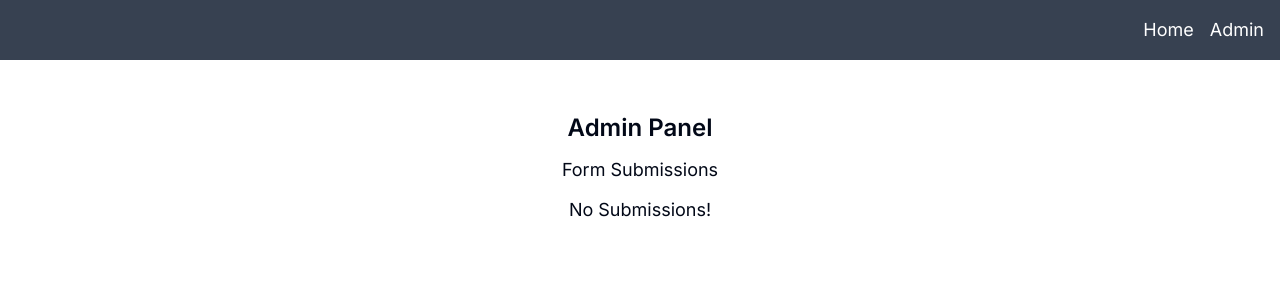
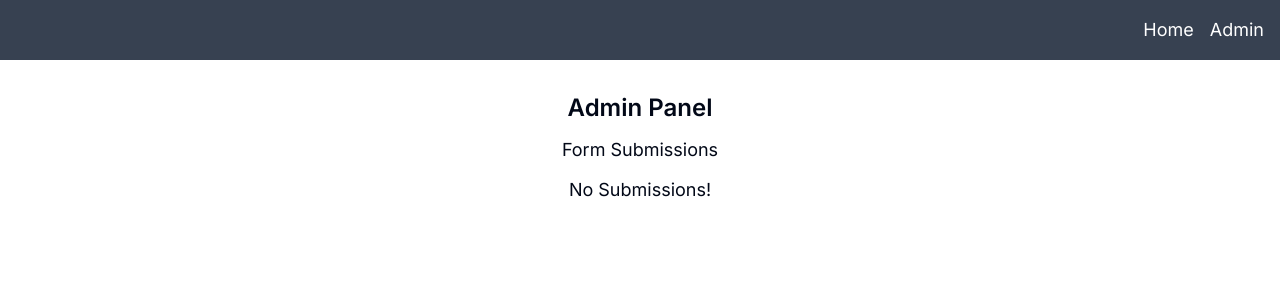
Before and after one commit to zabihhaqqani/NextJS-Form-Application, a Next.js app: page /admin in a window 1280 px wide. Shown: the top 300 px of the page. Built offline with nearby package versions, Linux system fonts and the light colour scheme.

Commit message:
styling: fix admin panel table

```diff
--- a/app/admin/page.tsx
+++ b/app/admin/page.tsx
@@ -49,9 +49,10 @@ export default function Admin() {
   return (
     <div className="md:text-lg lg:text-lg text-sm">
       <Navbar />
-      <div className="flex flex-col items-center justify-between p-10 w-[100%]">
+      <div className="flex flex-col items-center justify-between p-5 ">
         <h1 className="font-semibold text-2xl my-3">Admin Panel</h1>
         <h3 className="">Form Submissions</h3>
+        <div className="flex items-center justify-center w-[100%] md:w-[750px] sm:w-[600px]">
           {formData.length > 0 ? (
             <Table className="w-[90%]">
               <TableHeader>
@@ -87,5 +88,6 @@ export default function Admin() {
           )}
         </div>
       </div>
+    </div>
   )
 }
```
Lines whose indentation alone changed are shown as unchanged.
